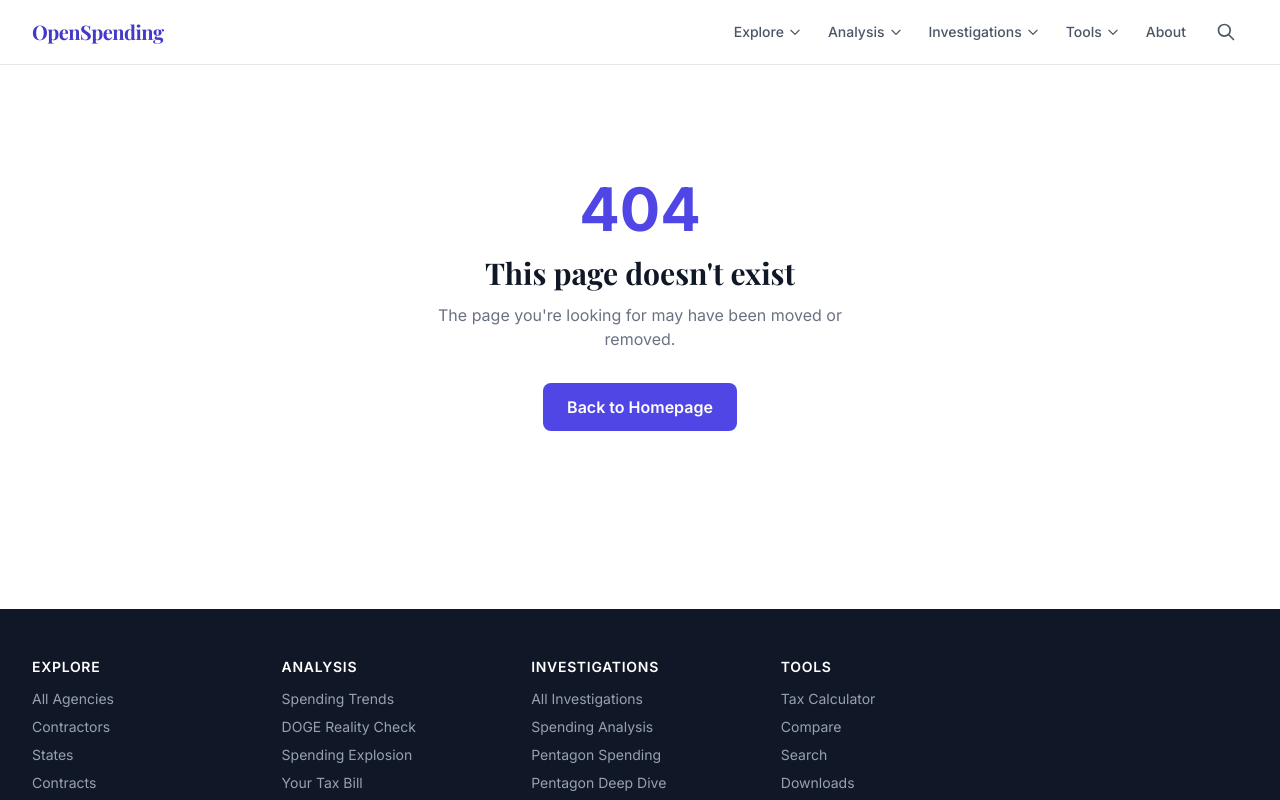
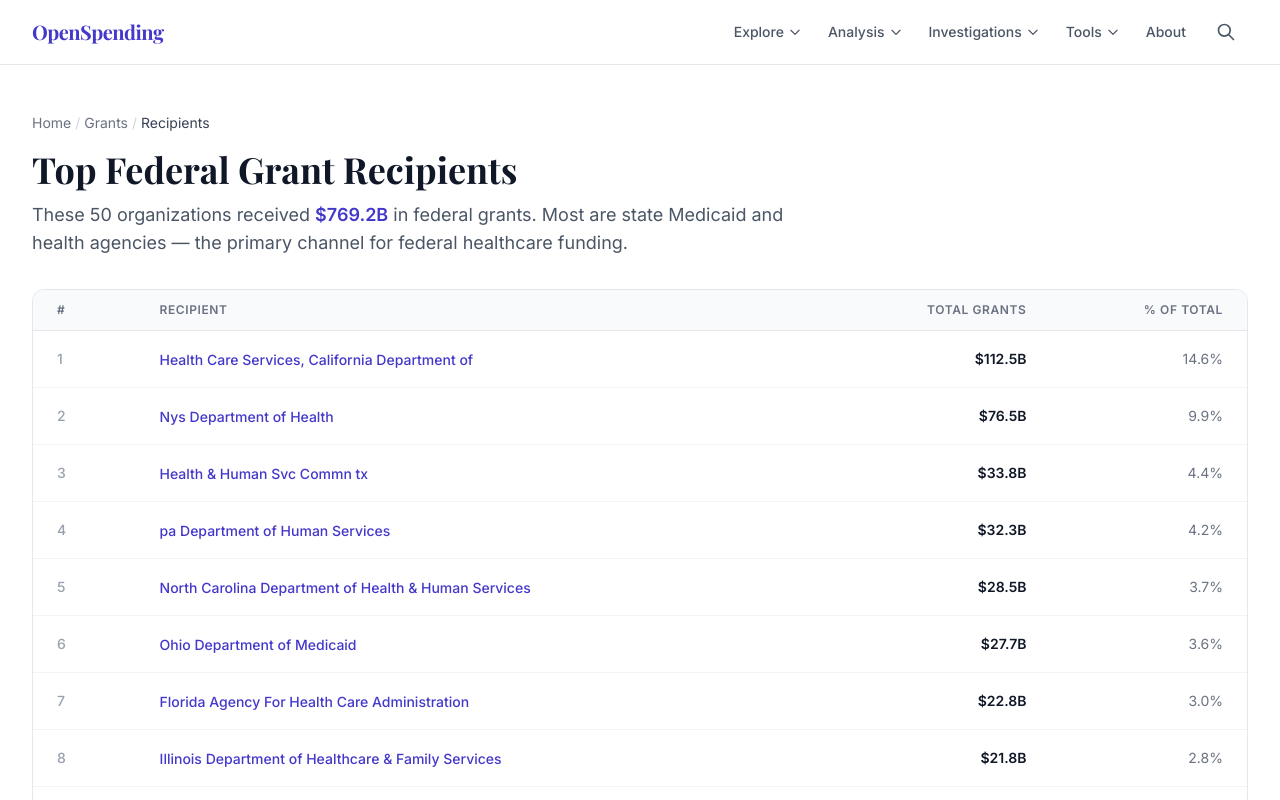
Before and after one commit to kianbob/openspending, a Next.js app: page /grants/recipients in a window 1280 px wide. Before the commit this address had no page. Shown: the top 800 px of the page. Built offline with nearby package versions, Linux system fonts and the light colour scheme.

Commit message:
Add grant recipients listing page (was 404)

```diff
--- a/src/app/agencies/page.tsx
+++ b/src/app/agencies/page.tsx
@@ -9,11 +9,17 @@
 import agencySpending from "@/../public/data/agency-spending.json";
 
 export const metadata = {
-  title: "Federal Agencies — OpenSpending",
-  description: "All 97 federal agencies ranked by budget authority, obligations, and outlays.",
+  title: "97 Federal Agencies: Who Spends the Most? | OpenSpending",
+  description: "Exposed: how 97 federal agencies spend $11.2 trillion. Ranked by budget authority with contracts vs. grants breakdowns. Some numbers will shock you.",
   openGraph: {
-    title: "Federal Agencies — OpenSpending",
-    description: "All 97 federal agencies ranked by budget authority, obligations, and outlays.",
+    title: "97 Federal Agencies: Who Spends the Most? | OpenSpending",
+    description: "Exposed: how 97 federal agencies spend $11.2 trillion. Ranked by budget authority with contracts vs. grants breakdowns. Some numbers will shock you.",
+    url: "https://www.openspending.us/agencies",
+  },
+  twitter: {
+    card: "summary_large_image" as const,
+    title: "97 Federal Agencies: Who Spends the Most? | OpenSpending",
+    description: "Exposed: how 97 federal agencies spend $11.2 trillion. Ranked by budget authority with contracts vs. grants breakdowns. Some numbers will shock you.",
   },
 };
 
--- a/src/app/contractors/page.tsx
+++ b/src/app/contractors/page.tsx
@@ -11,11 +11,17 @@
 import stats from "@/../public/data/stats.json";
 
 export const metadata = {
-  title: "Top 50 Federal Contractors — OpenSpending",
-  description: "Who gets the most federal contract dollars? The 50 largest contractors ranked, from Lockheed Martin to Booz Allen.",
+  title: "Top 50 Government Contractors Exposed | OpenSpending",
+  description: "10 companies grab 64% of all federal contracts. See who gets billions in taxpayer money — ranked from Lockheed Martin ($34B) to Booz Allen.",
   openGraph: {
-    title: "Top 50 Federal Contractors — OpenSpending",
-    description: "Who gets the most federal contract dollars? The 50 largest contractors ranked, from Lockheed Martin to Booz Allen.",
+    title: "Top 50 Government Contractors Exposed | OpenSpending",
+    description: "10 companies grab 64% of all federal contracts. See who gets billions in taxpayer money — ranked from Lockheed Martin ($34B) to Booz Allen.",
+    url: "https://www.openspending.us/contractors",
+  },
+  twitter: {
+    card: "summary_large_image" as const,
+    title: "Top 50 Government Contractors Exposed | OpenSpending",
+    description: "10 companies grab 64% of all federal contracts. See who gets billions in taxpayer money — ranked from Lockheed Martin ($34B) to Booz Allen.",
   },
 };
 
--- /dev/null
+++ b/src/app/grants/recipients/page.tsx
@@ -0,0 +1,118 @@
+import Link from "next/link";
+import { Metadata } from "next";
+import { Breadcrumbs } from "@/components/Breadcrumbs";
+import { ShareButtons } from "@/components/ShareButtons";
+import { formatDollars } from "@/lib/format";
+import recipients from "@/../public/data/top-grant-recipients.json";
+
+export const metadata: Metadata = {
+  title: "Top Federal Grant Recipients — Who Gets Billions? | OpenSpending",
+  description:
+    "California's Medicaid agency received $112B in federal grants. See the top 50 grant recipients and where federal aid actually flows.",
+  openGraph: {
+    title: "Top Federal Grant Recipients — Who Gets Billions? | OpenSpending",
+    description:
+      "California's Medicaid agency received $112B in federal grants. See the top 50 grant recipients.",
+    url: "https://www.openspending.us/grants/recipients",
+  },
+};
+
+function slugify(name: string) {
+  return name
+    .toLowerCase()
+    .replace(/[^a-z0-9]+/g, "-")
+    .replace(/(^-|-$)/g, "");
+}
+
+function toTitleCase(str: string) {
+  return str
+    .toLowerCase()
+    .split(/[\s]+/)
+    .map((w) => (w.length > 2 ? w.charAt(0).toUpperCase() + w.slice(1) : w))
+    .join(" ");
+}
+
+export default function GrantRecipientsPage() {
+  const sorted = [...(recipients as { name: string; amount: number }[])].sort(
+    (a, b) => b.amount - a.amount
+  );
+
+  const totalAmount = sorted.reduce((sum, r) => sum + r.amount, 0);
+
+  return (
+    <div className="max-w-7xl mx-auto px-4 sm:px-6 lg:px-8 py-12">
+      <Breadcrumbs items={[{ label: "Grants", href: "/grants" }, { label: "Recipients" }]} />
+
+      <div className="mb-8">
+        <h1 className="font-serif text-4xl font-bold text-gray-900 mb-3">
+          Top Federal Grant Recipients
+        </h1>
+        <p className="text-lg text-gray-600 max-w-3xl">
+          These {sorted.length} organizations received{" "}
+          <span className="font-semibold text-indigo-700">
+            {formatDollars(totalAmount)}
+          </span>{" "}
+          in federal grants. Most are state Medicaid and health agencies — the
+          primary channel for federal healthcare funding.
+        </p>
+      </div>
+
+      <div className="bg-white rounded-xl border border-gray-200 overflow-hidden">
+        <table className="w-full">
+          <thead>
+            <tr className="bg-gray-50 border-b border-gray-200">
+              <th className="text-left text-xs font-semibold text-gray-500 uppercase tracking-wider px-6 py-3">
+                #
+              </th>
+              <th className="text-left text-xs font-semibold text-gray-500 uppercase tracking-wider px-6 py-3">
+                Recipient
+              </th>
+              <th className="text-right text-xs font-semibold text-gray-500 uppercase tracking-wider px-6 py-3">
+                Total Grants
+              </th>
+              <th className="text-right text-xs font-semibold text-gray-500 uppercase tracking-wider px-6 py-3">
+                % of Total
+              </th>
+            </tr>
+          </thead>
+          <tbody>
+            {sorted.map((r, i) => (
+              <tr
+                key={i}
+                className="border-b border-gray-100 hover:bg-indigo-50/50 transition-colors"
+              >
+                <td className="px-6 py-4 text-sm text-gray-400 font-medium">
+                  {i + 1}
+                </td>
+                <td className="px-6 py-4">
+                  <Link
+                    href={`/grants/recipients/${slugify(r.name)}`}
+                    className="text-sm font-medium text-indigo-700 hover:text-indigo-900 hover:underline"
+                  >
+                    {toTitleCase(r.name)}
+                  </Link>
+                </td>
+                <td className="px-6 py-4 text-sm font-semibold text-gray-900 text-right">
+                  {formatDollars(r.amount)}
+                </td>
+                <td className="px-6 py-4 text-sm text-gray-500 text-right">
+                  {((r.amount / totalAmount) * 100).toFixed(1)}%
+                </td>
+              </tr>
+            ))}
+          </tbody>
+        </table>
+      </div>
+
+      <div className="mt-8 flex justify-between items-center">
+        <ShareButtons url="https://www.openspending.us/grants/recipients" />
+        <Link
+          href="/grants"
+          className="text-indigo-600 hover:text-indigo-800 font-medium text-sm"
+        >
+          ← Back to Grants Overview
+        </Link>
+      </div>
+    </div>
+  );
+}
--- a/src/app/layout.tsx
+++ b/src/app/layout.tsx
@@ -16,17 +16,17 @@
 });
 
 export const metadata: Metadata = {
-  title: "OpenSpending — Follow the Money",
+  title: "OpenSpending | Follow the Money",
   description:
-    "Track $11.2 trillion in federal spending. Contracts, grants, agencies, and where your tax dollars really go.",
+    "Track $11.2 trillion in federal spending. See which contractors, agencies, and states get your tax dollars — and how much is wasted.",
   metadataBase: new URL("https://www.openspending.us"),
   alternates: {
     canonical: "./",
   },
   openGraph: {
-    title: "OpenSpending — Follow the Money",
+    title: "OpenSpending | Follow the Money",
     description:
-      "Track $11.2 trillion in federal spending. Contracts, grants, agencies, and where your tax dollars really go.",
+      "Track $11.2 trillion in federal spending. See which contractors, agencies, and states get your tax dollars — and how much is wasted.",
     url: "https://www.openspending.us",
     siteName: "OpenSpending",
     type: "website",
@@ -42,9 +42,9 @@
   },
   twitter: {
     card: "summary_large_image",
-    title: "OpenSpending — Follow the Money",
+    title: "OpenSpending | Follow the Money",
     description:
-      "Track $11.2 trillion in federal spending. Contracts, grants, agencies, and where your tax dollars really go.",
+      "Track $11.2 trillion in federal spending. See which contractors, agencies, and states get your tax dollars — and how much is wasted.",
     images: ["/og-image.png"],
   },
   robots: {
--- a/src/app/page.tsx
+++ b/src/app/page.tsx
@@ -1,3 +1,4 @@
+import type { Metadata } from "next";
 import Link from "next/link";
 import { JsonLd } from "@/components/JsonLd";
 import { TopContractorsChart } from "@/components/charts/TopContractorsChart";
@@ -6,6 +7,21 @@
 import contractors from "@/../public/data/top-contractors-deduped.json";
 import agencies from "@/../public/data/agencies.json";
 import stateDetailsData from "@/../public/data/state-details.json";
+
+export const metadata: Metadata = {
+  title: "Track Every Dollar the Government Spends | OpenSpending",
+  description: "$11.2 trillion. 97 agencies. 50 top contractors. See exactly where your tax dollars go — and how much Washington wastes every year.",
+  openGraph: {
+    title: "Track Every Dollar the Government Spends | OpenSpending",
+    description: "$11.2 trillion. 97 agencies. 50 top contractors. See exactly where your tax dollars go — and how much Washington wastes every year.",
+    url: "https://www.openspending.us",
+  },
+  twitter: {
+    card: "summary_large_image",
+    title: "Track Every Dollar the Government Spends | OpenSpending",
+    description: "$11.2 trillion. 97 agencies. 50 top contractors. See exactly where your tax dollars go — and how much Washington wastes every year.",
+  },
+};
 
 const topContractors = contractors.slice(0, 10);
 const topAgencies = agencies.slice(0, 5);
--- a/src/app/states/page.tsx
+++ b/src/app/states/page.tsx
@@ -7,11 +7,17 @@
 import states from "@/../public/data/spending-by-state.json";
 
 export const metadata = {
-  title: "Federal Spending by State — OpenSpending",
-  description: "Which states receive the most federal contract dollars? All 50 states and territories ranked — Virginia leads by far.",
+  title: "Federal Spending by State: Who Gets the Most? | OpenSpending",
+  description: "Virginia gets more federal contracts than any state — thanks to the Pentagon next door. See all 50 states ranked by taxpayer dollars received.",
   openGraph: {
-    title: "Federal Spending by State — OpenSpending",
-    description: "Which states receive the most federal contract dollars? All 50 states and territories ranked — Virginia leads by far.",
+    title: "Federal Spending by State: Who Gets the Most? | OpenSpending",
+    description: "Virginia gets more federal contracts than any state — thanks to the Pentagon next door. See all 50 states ranked by taxpayer dollars received.",
+    url: "https://www.openspending.us/states",
+  },
+  twitter: {
+    card: "summary_large_image" as const,
+    title: "Federal Spending by State: Who Gets the Most? | OpenSpending",
+    description: "Virginia gets more federal contracts than any state — thanks to the Pentagon next door. See all 50 states ranked by taxpayer dollars received.",
   },
 };
 
```
